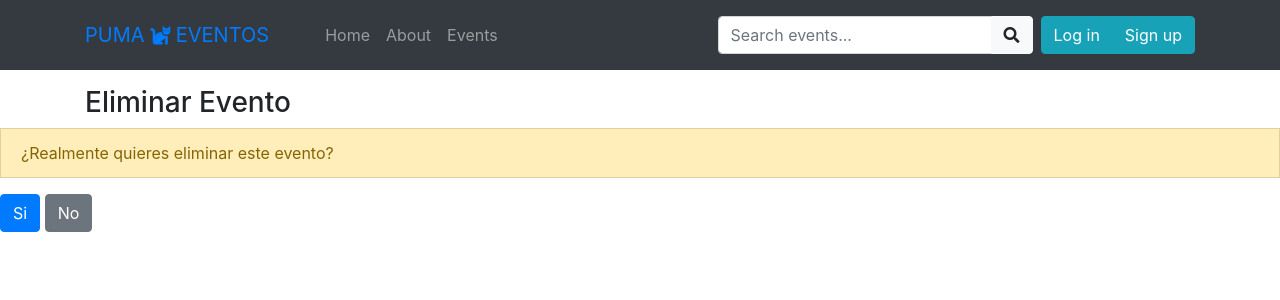
After one commit to hell-scoders/puma-eventos, a Django app: template events/templates/events/event_delete.html in a window 1280 px wide. The commit adds this page. Shown: the top 300 px of the page. Run offline with Django 3.2, Linux system fonts and the light colour scheme; the template is opened without the code that fills it, so the values that code supplies are empty; parts of the project's set-up code (start-up, migrations or seed data) failed here and were passed over; some libraries are stand-ins or nearby versions.

Commit message:
Add files via upload

```diff
--- /dev/null
+++ b/events/templates/events/event_delete.html
@@ -0,0 +1,14 @@
+{% extends 'global/base.html' %}
+{% block content %}
+
+<div class="container">
+	<p class="h3">Eliminar Evento</p>
+</div>
+
+<form action= '.' method='POST'>{% csrf_token %}
+	<p class="list-group-item list-group-item-warning">¿Realmente quieres eliminar este evento?</p>
+	<button type="submit" class="btn btn-primary">Si</button>
+	<a class="btn btn-secondary" href="../" role="button">No</a>
+</form>
+
+{% endblock %}
--- a/events/templates/events/event_list.html
+++ b/events/templates/events/event_list.html
@@ -1,6 +1,7 @@
 {% extends 'global/base.html' %}
 {% block content %}
     <div class="container">
+				<a href="{% url 'events:create' %}" class="btn btn-primary">Nuevo evento</a>
         <h1 class="mt-3">Events</h1>
         {% for instance in object_list %}
             <div class="card mb-3">
```
Also changed, not shown: events/templates/events/event_create.html (added, +13 -0 lines), events/templates/events/event_detail.html (+7 -0 lines), events/templates/events/event_edit.html (added, +13 -0 lines).
